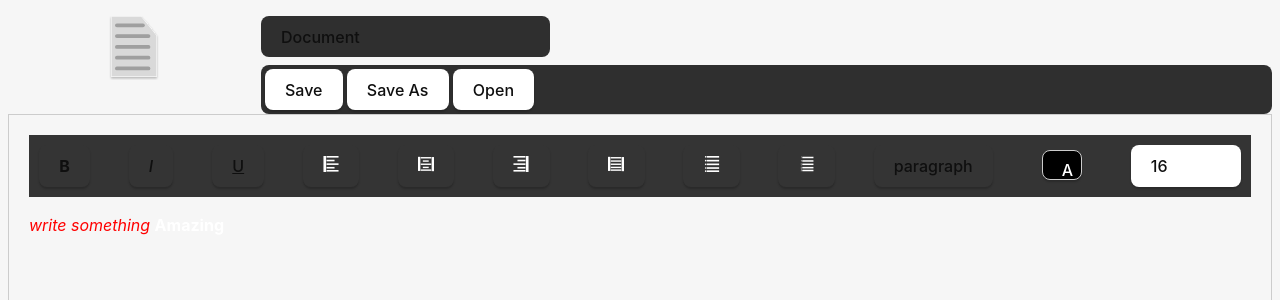
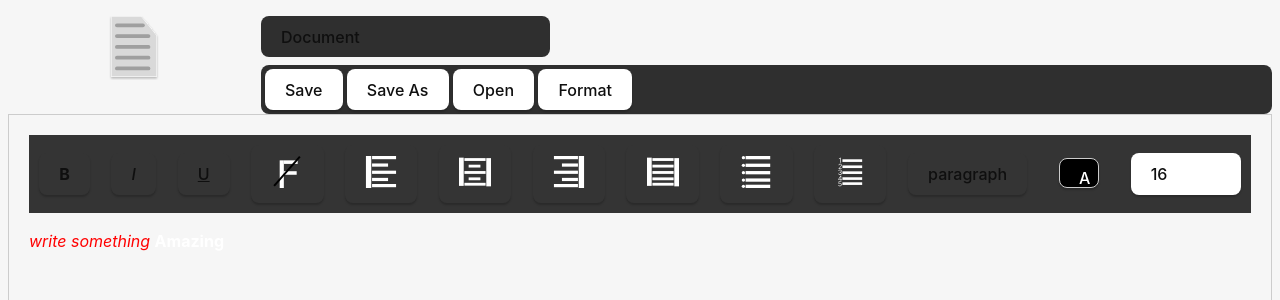
Before and after one commit to Razeball/RNotes, a React (Vite) app in the folder RNotesApp/: page / in a window 1280 px wide. Shown: the top 300 px of the page. Built offline with nearby package versions, Linux system fonts and the light colour scheme.

Commit message:
Added SVG icons  and enhance toolbar functionality introduced no format function to erase format from the text, enchanced Miscellaneousbar to include extra formatting options, new format options crossed out, quote and code.

```diff
--- a/RNotesApp/src/App.css
+++ b/RNotesApp/src/App.css
@@ -109,6 +109,11 @@ button {
 .toolbar button:active{
   background-color: #1b1d2e;
 }
+.toolbar button img{
+  width: 20px;
+  height: 20px;
+}
+
 
 .miscellaneousbar{
   display: grid;
@@ -168,3 +173,9 @@ button {
     background-color: #0f0f0f69;
   }
 }
+@media (min-width: 1200px) {
+  .toolbar button img {
+    width: 32px;
+    height: 32px;
+  }
+}
--- a/RNotesApp/src/Editor.tsx
+++ b/RNotesApp/src/Editor.tsx
@@ -1,5 +1,5 @@
 import { useState, useMemo, useCallback } from "react";
-import { createEditor, Descendant, BaseEditor } from "slate";
+import { createEditor, Descendant, BaseEditor} from "slate";
 import {
   Slate,
   Editable,
@@ -31,9 +31,13 @@ type CustomText = {
   bold?: boolean;
   italic?: boolean;
   underline?: boolean;
+  code?: boolean;
+  quote?: boolean;
   fontSize?: number;
+  crossedOut?: boolean;
   color?: "red" | "blue" | "white" | "black" | "green";
 };
+
 
 declare module "slate" {
   interface CustomTypes {
@@ -91,13 +95,13 @@ const Element = ({ attributes, children, element }: RenderElementProps) => {
       );
     case "ulist":
       return (
-        <ul {...attributes} style={style}>
+        <ul {...attributes} style={{ ...style, listStylePosition: 'inside' }}>
           {children}
         </ul>
       );
     case "olist":
       return (
-        <ol {...attributes} style={style}>
+        <ol {...attributes} style={{ ...style, listStylePosition: 'inside' }}>
           {children}
         </ol>
       );
@@ -128,9 +132,16 @@ const Leaf = ({ attributes, children, leaf }: RenderLeafProps) => {
   if (leaf.underline) {
     styledChildren = <u>{styledChildren}</u>;
   }
+  if (leaf.quote){
+    styledChildren = <q>{styledChildren}</q>
+  }
+  if (leaf.code){
+    styledChildren = <code>{styledChildren}</code>
+  }
   const style: React.CSSProperties = {
     ...(leaf.fontSize && { fontSize: `${leaf.fontSize}px` }),
     ...(leaf.color && { color: leaf.color }),
+    ...(leaf.crossedOut && {textDecoration: "line-through"}),
   };
   return (
     <span {...attributes} style={style}>
@@ -177,12 +188,14 @@ const MySlateEditor = () => {
     }
   }
 
+
   return (
     <div>
-      <Miscellaneousbar loadDocumentName={getDocumentName} documentName={documentName}>
+      <Miscellaneousbar loadDocumentName={getDocumentName} documentName={documentName} editor={editor}>
         <button onClick={save}>Save</button>
         <button onClick={saveAs}>Save As</button>
         <button onClick={open}>Open</button>
+
       </Miscellaneousbar>
       <div
         style={{ border: "1px solid #ccc", padding: "20px", height: "80vh" }}
--- a/RNotesApp/src/components/Miscellaneousbar.tsx
+++ b/RNotesApp/src/components/Miscellaneousbar.tsx
@@ -1,23 +1,65 @@
 
+
+import { BaseEditor, Editor } from 'slate'
+import { ReactEditor } from 'slate-react'
+import { HistoryEditor } from 'slate-history'
+import { Transforms, Text } from 'slate'
+import Dropdown, { DropdownOption } from './Dropdown'
 
 export type MiscellaneousbarProps = {
     children?: React.ReactNode
     loadDocumentName: (name: string) => void
     documentName: string
+    editor: BaseEditor & ReactEditor & HistoryEditor
 }
-export default function Miscellaneousbar({children, loadDocumentName, documentName} : MiscellaneousbarProps) {
+export default function Miscellaneousbar({children, loadDocumentName, documentName, editor} : MiscellaneousbarProps) {
+
+  const formatOptions: DropdownOption<'quote' | 'code' | 'crossedOut'>[] = [
+    { value: 'quote', label: 'Quote' },
+    { value: 'code', label: 'Code' },
+    { value: 'crossedOut', label: 'Crossed Out' },
+  ]
+
+  const handleFormatSelect = (format: 'quote' | 'code' | 'crossedOut') => {
+    const [match] = Editor.nodes(editor, {
+      match: (n: any) => n[format] === true,
+      universal: true
+    })
+    Transforms.setNodes(
+      editor,
+      { [format]: match ? undefined : true },
+      { match: (n: any) => Text.isText(n), split: true }
+    )
+    ReactEditor.focus(editor)
+  }
   return (
     <div className="miscellaneousbar">
       <div className="misc-image">
         <img src="Document.svg" alt="" style={{width: "64px", height:"64px"}}/>
       </div>
       <div className="document-name">
-        <input type="text" value={documentName} onChange={(e) => {
+        <input type="text" value={documentName} placeholder={"Untitled"} onChange={(e) => {
             loadDocumentName(e.target.value)
         }}/>
       </div>
       <div style={{display: "flex", background: "#2f2f2f", padding: "4px", borderRadius: "8px", gap: "4px", marginTop: "8px"}}>
         {children}
+        <Dropdown
+          options={formatOptions}
+          selectedValue={'quote'}
+          onSelect={handleFormatSelect}
+          renderButton={(_value, _isOpen, toggle) => (
+            <button
+              onMouseDown={(e) => {
+                e.preventDefault()
+                toggle()
+              }}
+
+            >
+              Format
+            </button>
+          )}
+        />
       </div>
     </div>
   );
--- a/RNotesApp/src/components/Toolbar.tsx
+++ b/RNotesApp/src/components/Toolbar.tsx
@@ -171,6 +171,16 @@ const Toolbar = ({ editor }: ToolbarProps) => {
             { match: (n: any) => Text.isText(n), split: true }
         )
     }
+    const eraseFormatting = (event: React.MouseEvent) => {
+        event.preventDefault()
+        const { selection } = editor
+        if (!selection) return
+        Transforms.setNodes(
+            editor,
+            { bold: undefined, italic: undefined, underline: undefined, fontSize: undefined, color: undefined, code: undefined, quote: undefined, crossedOut: undefined },
+            { match: (n: any) => Text.isText(n), split: true }
+        )
+    }
 
     const alignStart = (event: React.MouseEvent) => {
         event.preventDefault()
@@ -329,12 +339,13 @@ const Toolbar = ({ editor }: ToolbarProps) => {
             <button onMouseDown={toggleBold}><b>B</b></button>
             <button onMouseDown={toogleItalic}><i>I</i></button>
             <button onMouseDown={toogleUnderline}><u>U</u></button>
-            <button onMouseDown={alignStart}><img src="Left.svg" alt="" style={{ width: '16px', height: '16px' }} /></button>
-            <button onMouseDown={alignCenter}><img src="Center.svg" alt="" style={{ width: '16px', height: '16px' }} /></button>
-            <button onMouseDown={alignEnd}><img src="Right.svg" alt="" style={{ width: '16px', height: '16px' }} /></button>
-            <button onMouseDown={alignJustify}><img src="Justify.svg" alt="" style={{ width: '16px', height: '16px' }} /></button>
-            <button onMouseDown={makeUnorderedList}><img src="Unordered List.svg" alt="" style={{ width: '16px', height: '16px' }} /></button>
-            <button onMouseDown={makeOrderedList}><img src="OrderedList.svg" alt="" style={{ width: '16px', height: '16px' }} /></button>
+            <button onMouseDown={eraseFormatting}><img src='NoFormat.svg'/></button>
+            <button onMouseDown={alignStart}><img src="Left.svg" alt="" /></button>
+            <button onMouseDown={alignCenter}><img src="Center.svg" alt="" /></button>
+            <button onMouseDown={alignEnd}><img src="Right.svg" alt="" /></button>
+            <button onMouseDown={alignJustify}><img src="Justify.svg" alt="" /></button>
+            <button onMouseDown={makeUnorderedList}><img src="Unordered List.svg" alt="" /></button>
+            <button onMouseDown={makeOrderedList}><img src="OrderedList.svg" alt="" /></button>
 
             <Dropdown
                 options={textStyleOption}
```
Also changed, not shown: RNotesApp/public/NoFormat.svg (added), RNotesApp/public/OrderedList.svg.
